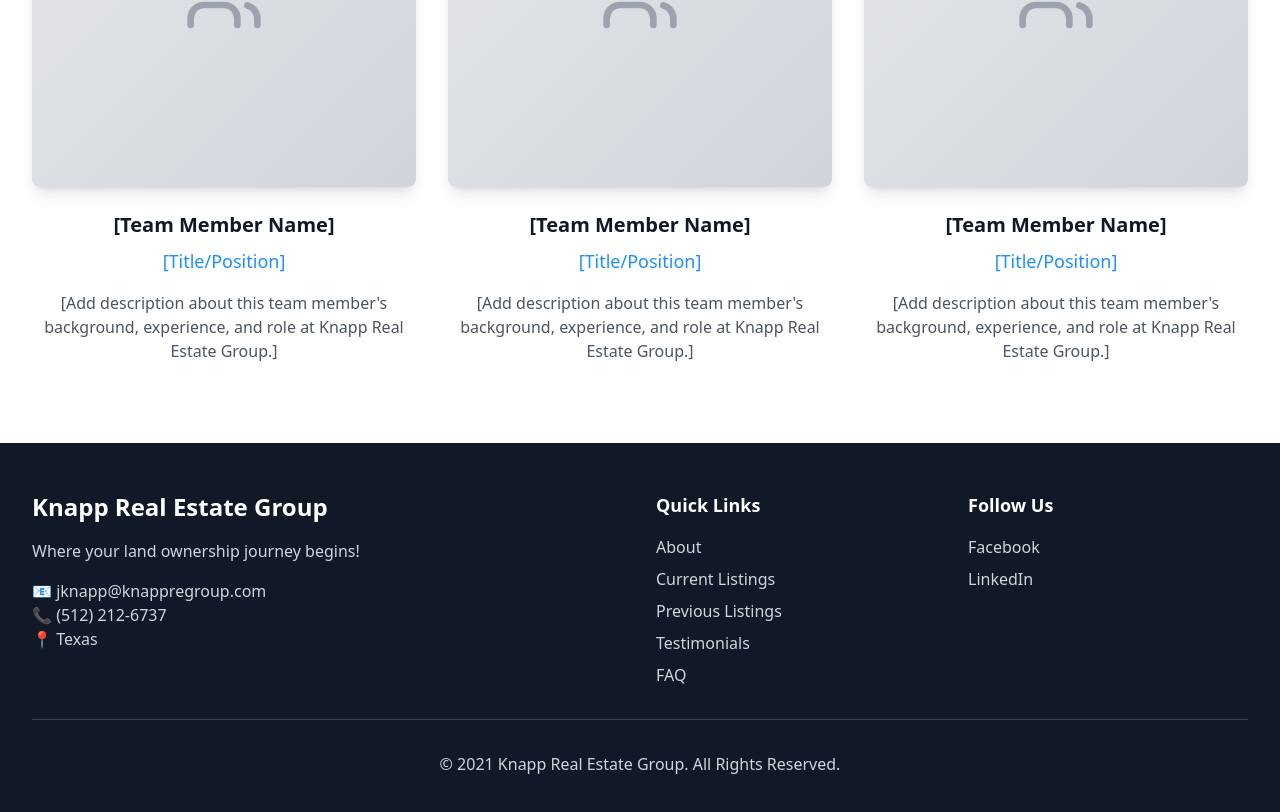
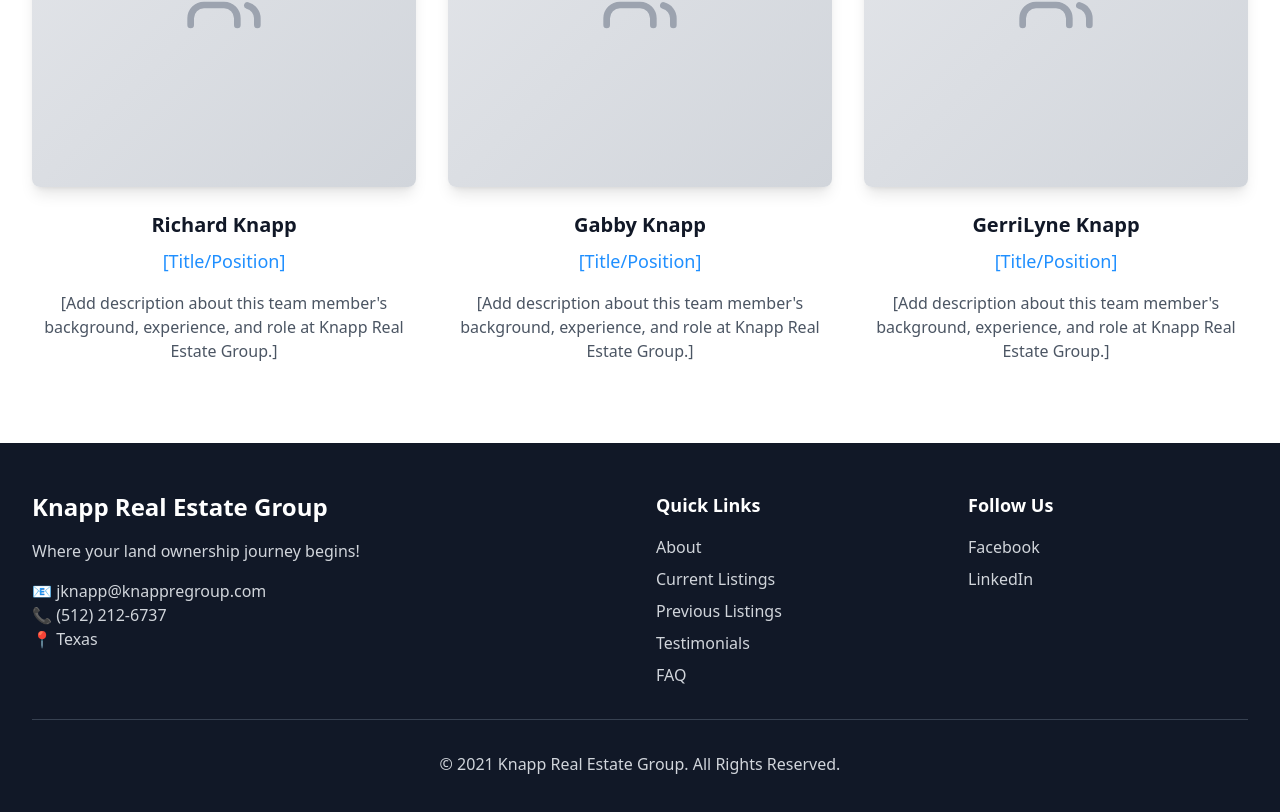
Before and after one commit to gabby446/knapp-real-estate-website, a Next.js app in the folder knapp-real-estate/: page /about in a window 1280 px wide. Shown: the part 2896-3708 px from the top of the page. Built offline with nearby package versions, Linux system fonts and the light colour scheme.

Commit message:
Add team member names on About page
- Richard Knapp
- Gabby Knapp
- GerriLyne Knapp

Co-Authored-By: Same <noreply@same.new>

```diff
--- a/knapp-real-estate/src/app/about/page.tsx
+++ b/knapp-real-estate/src/app/about/page.tsx
@@ -152,7 +152,7 @@ export default function AboutPage() {
                   <Users className="h-20 w-20 text-gray-400" />
                 </div>
               </div>
-              <h3 className="text-xl font-bold text-gray-900 mb-2">[Team Member Name]</h3>
+              <h3 className="text-xl font-bold text-gray-900 mb-2">Richard Knapp</h3>
               <p className="text-lg text-royal-blue mb-4">[Title/Position]</p>
               <p className="text-gray-600">
                 [Add description about this team member's background, experience, and role at Knapp Real Estate Group.]
@@ -166,7 +166,7 @@ export default function AboutPage() {
                   <Users className="h-20 w-20 text-gray-400" />
                 </div>
               </div>
-              <h3 className="text-xl font-bold text-gray-900 mb-2">[Team Member Name]</h3>
+              <h3 className="text-xl font-bold text-gray-900 mb-2">Gabby Knapp</h3>
               <p className="text-lg text-royal-blue mb-4">[Title/Position]</p>
               <p className="text-gray-600">
                 [Add description about this team member's background, experience, and role at Knapp Real Estate Group.]
@@ -180,7 +180,7 @@ export default function AboutPage() {
                   <Users className="h-20 w-20 text-gray-400" />
                 </div>
               </div>
-              <h3 className="text-xl font-bold text-gray-900 mb-2">[Team Member Name]</h3>
+              <h3 className="text-xl font-bold text-gray-900 mb-2">GerriLyne Knapp</h3>
               <p className="text-lg text-royal-blue mb-4">[Title/Position]</p>
               <p className="text-gray-600">
                 [Add description about this team member's background, experience, and role at Knapp Real Estate Group.]
```
